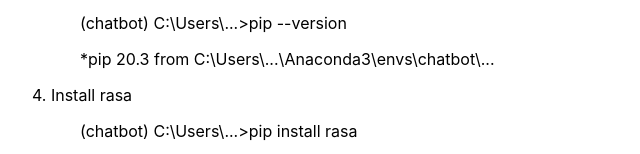
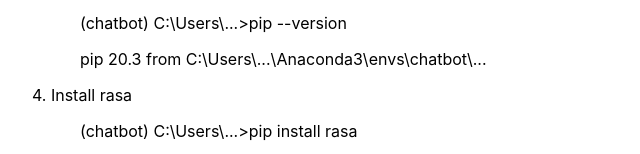
Before and after one commit to kkhng/Simple_ChatBot, a plain HTML site: page index.html in a window 1280 px wide. Shown: the part 646-800 px from the top of the page, 248-888 px from the left. Drawn offline with Linux system fonts and the light colour scheme.

Commit message:
Update index.html

```diff
--- a/index.html
+++ b/index.html
@@ -39,7 +39,7 @@
             <p style="text-indent: 3em;">(chatbot) C:\Users\...>pip install -U pip</p>
             <p style="text-indent: 3em;">Requirement already satisfied: pip in c:\users\...</p>
             <p style="text-indent: 3em;">(chatbot) C:\Users\...>pip --version</p>
-            <p style="text-indent: 3em;">*pip 20.3 from C:\Users\...\Anaconda3\envs\chatbot\...</p>
+            <p style="text-indent: 3em;">pip 20.3 from C:\Users\...\Anaconda3\envs\chatbot\...</p>
             <p>4. Install rasa</p>
             <p style="text-indent: 3em;">(chatbot) C:\Users\...>pip install rasa</p>
             <p>5. Create a project folder</p>
```
